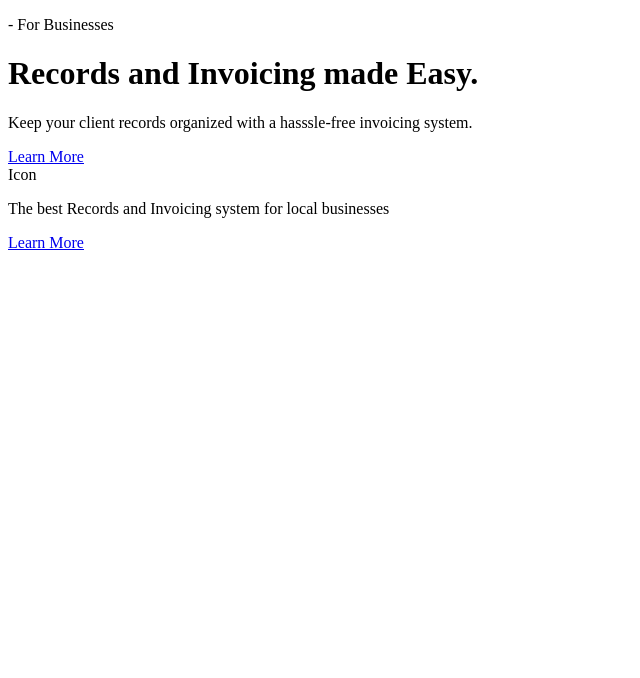
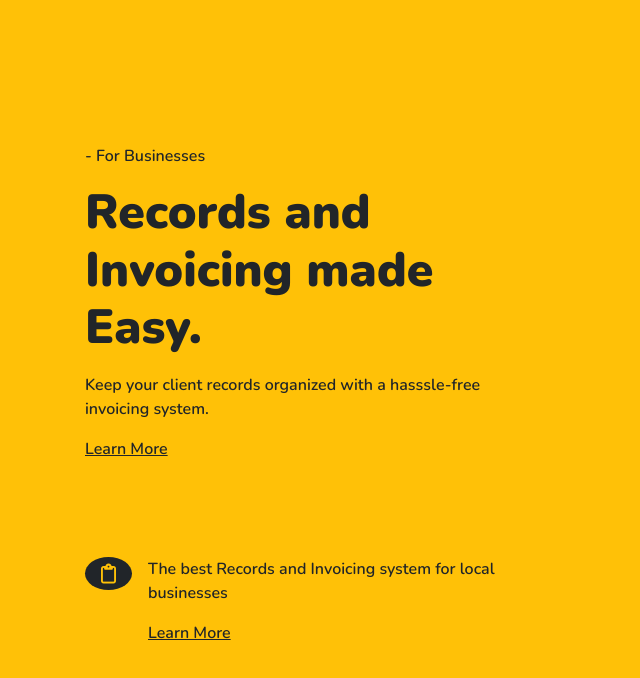
Before and after one commit to Cathella/Header, a plain HTML site: page index.html in a window 1280 px wide. Shown: the whole page, without its empty margins (0-640 px from the left). Drawn offline with nearby package versions, Linux system fonts and the light colour scheme.

Commit message:
add style css and font

```diff
--- a/index.html
+++ b/index.html
@@ -4,24 +4,38 @@
   <meta charset="UTF-8">
   <meta name="viewport" content="width=device-width, initial-scale=1.0">
   <title>Records and Invoicing</title>
+  <link href="https://fonts.googleapis.com/css2?family=Nunito:wght@600;900&display=swap" rel="stylesheet">
+  <link rel="stylesheet" href="https://stackpath.bootstrapcdn.com/bootstrap/4.5.0/css/bootstrap.min.css" integrity="sha384-9aIt2nRpC12Uk9gS9baDl411NQApFmC26EwAOH8WgZl5MYYxFfc+NcPb1dKGj7Sk" crossorigin="anonymous">
+  <link rel="stylesheet" href="style.css">
 </head>
-<body>
+<body class="bg-warning">
   <nav></nav>
 
   <header>
     <div class="container">
-      <p>- For Businesses</p>
-      <h1>Records and Invoicing made Easy.</h1>
-      <p>Keep your client records organized with a hasssle-free invoicing system.</p>
-      <a href="#">Learn More</a>
-      <div>
-        <div>Icon</div>
-        <div>
-          <p>The best Records and Invoicing system for local businesses</p>
-          <a href="#">Learn More</a>
+      <div class="row">
+        <div class="col-lg-5">
+          <div class="mt-5 pt-5">
+            <p class="mt-5">- For Businesses</p>
+            <h1 class="font-weight-bold">Records and Invoicing made Easy.</h1>
+            <p class="mt-3">Keep your client records organized with a hasssle-free invoicing system.</p>
+            <a href="#">Learn More</a>
+            <div class="mt-5 pt-5 d-flex align-items-start">
+              <i class="far fa-lg p-3 rounded-circle fa-clipboard text-warning bg-black"></i>
+              <div class="ml-3">
+                <p class="">The best Records and Invoicing system for local businesses</p>
+                <a href="#">Learn More</a>
+              </div>
+            </div>
+          </div>
         </div>
       </div>
     </div>
   </header>
+
+  <script
+      src="https://kit.fontawesome.com/7290f27402.js"
+      crossorigin="anonymous"
+    ></script>
 </body>
 </html>
--- /dev/null
+++ b/style.css
@@ -0,0 +1,17 @@
+* {
+  font-family: 'Nunito', sans-serif;
+  font-weight: 600;
+}
+
+h1 {
+  font-size: 3em;
+}
+
+a {
+  text-decoration: underline;
+  color: #212529;
+}
+
+.bg-black {
+  background: #212529;
+}
```
